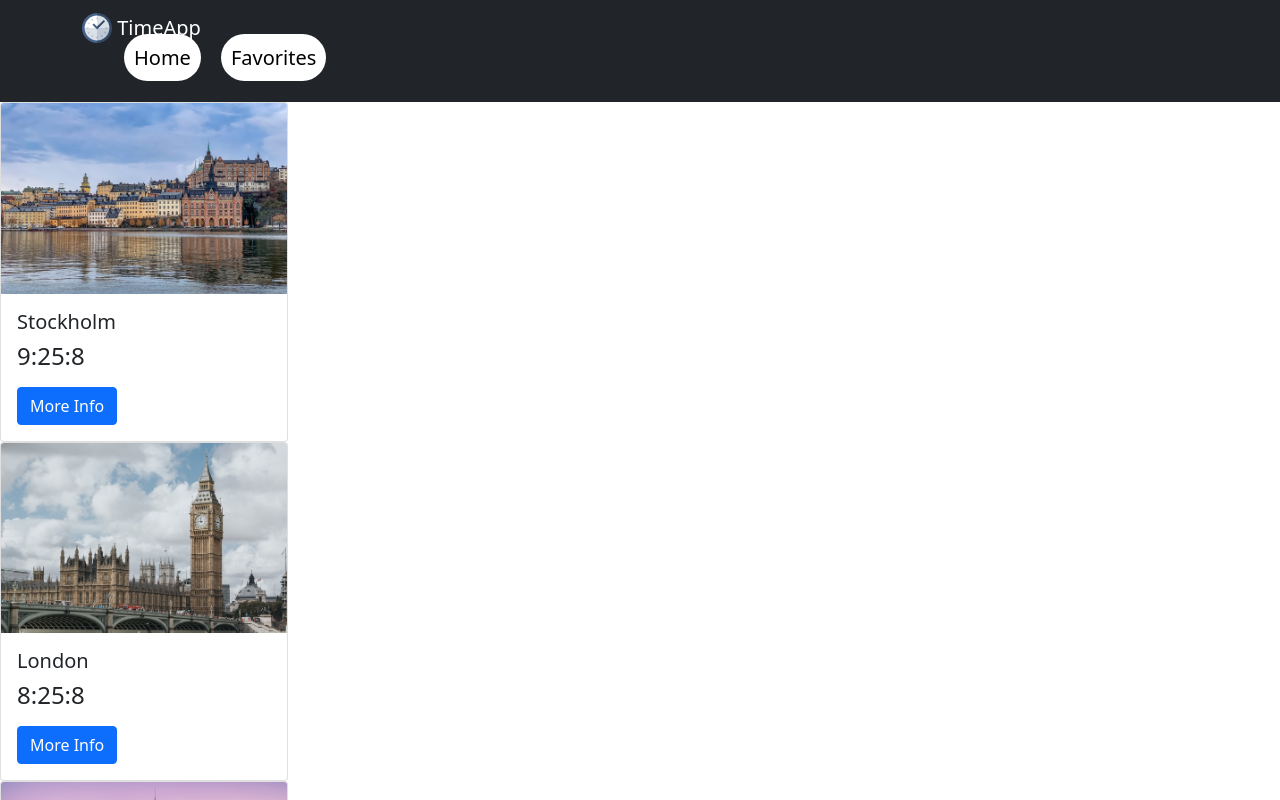
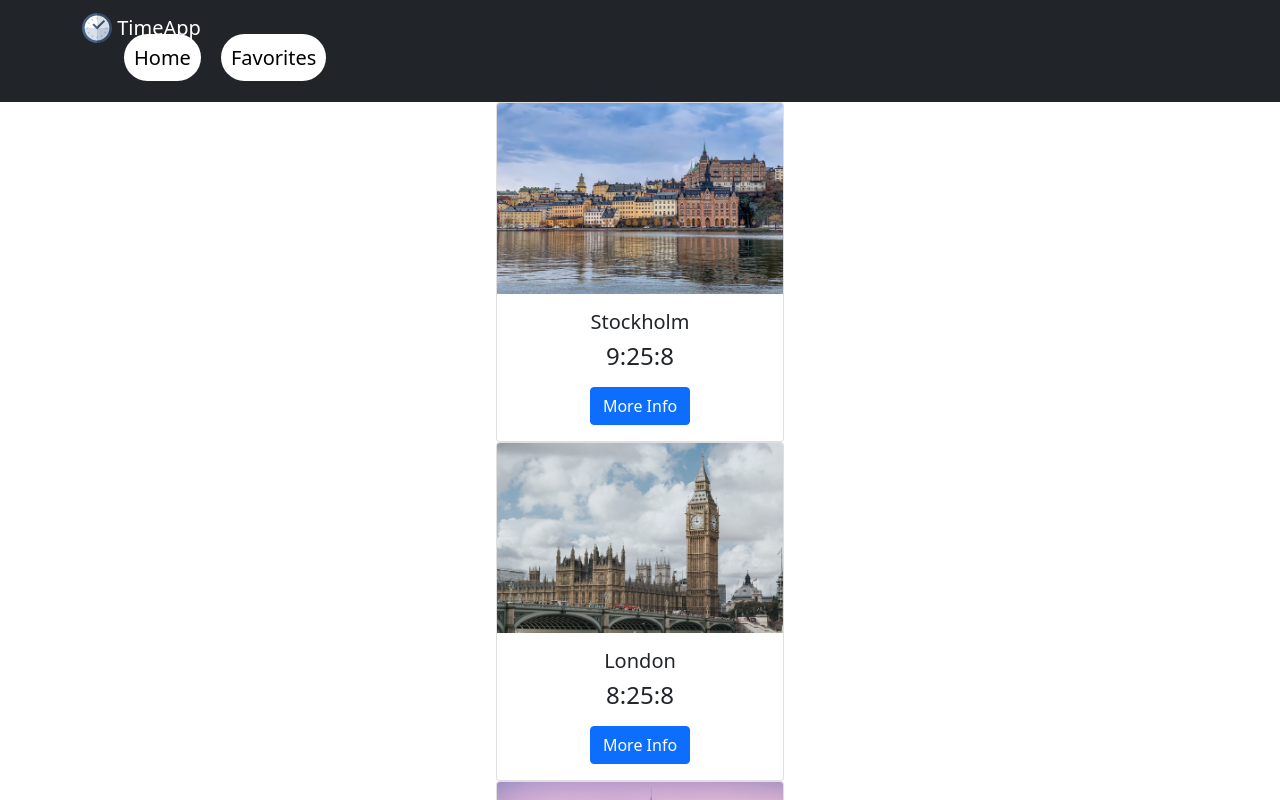
Before and after one commit to argjend551/TimeApp, a React (Vite) app: page / in a window 1280 px wide. Shown: the top 800 px of the page. Built offline with nearby package versions, Linux system fonts and the light colour scheme.

Commit message:
Working on bootstrap CSS for the cards, centering the cards on the homepage.

```diff
--- a/index.html
+++ b/index.html
@@ -1,14 +1,19 @@
 <!DOCTYPE html>
 <html lang="en">
+
 <head>
   <meta charset="UTF-8" />
   <link rel="icon" type="image/svg+xml" href="/src/favicon.svg" />
   <meta name="viewport" content="width=device-width, initial-scale=1.0" />
+  <link href="https://cdn.jsdelivr.net/npm/bootstrap@5.1.3/dist/css/bootstrap.min.css" rel="stylesheet"
+    integrity="sha384-1BmE4kWBq78iYhFldvKuhfTAU6auU8tT94WrHftjDbrCEXSU1oBoqyl2QvZ6jIW3" crossorigin="anonymous">
   <link rel="stylesheet" href="style.css">
   <title>TimeApp</title>
 </head>
+
 <body>
   <div id="root"></div>
   <script type="module" src="/src/components/main.jsx"></script>
 </body>
+
 </html>
--- a/src/components/ReadCity.jsx
+++ b/src/components/ReadCity.jsx
@@ -2,6 +2,7 @@ import GetLocalTime from "./GetLocalTime";
 import { useState } from "react";
 import Button from 'react-bootstrap/Button';
 import Card from 'react-bootstrap/Card';
+import Col from 'react-bootstrap/Col';
 
 function ReadCity(props) {
 
@@ -13,6 +14,7 @@ function ReadCity(props) {
 
 
   return (
+    <Col l={3} s={12}>
       <Card style={{ width: '18rem' }}>
         <Card.Img variant="top" src={image} />
         <Card.Body>
@@ -23,6 +25,7 @@ function ReadCity(props) {
           <Button variant="primary">More Info</Button>
         </Card.Body>
       </Card>
+    </Col>
   );
 }
 
--- a/src/pages/Home.jsx
+++ b/src/pages/Home.jsx
@@ -1,10 +1,17 @@
 import React from "react";
 import ReadCityList from "../components/ReadCityList";
+import Row from 'react-bootstrap/Row'
+import Container from 'react-bootstrap/Container'
 
 function Home() {
   return (
     <div>
-      <ReadCityList />
+      <Container align="center" fluid className="card-container">
+        <Row></Row>
+        <Row>
+          <ReadCityList />
+        </Row>
+      </Container>
     </div>
   );
 }
```
Lines whose indentation alone changed are shown as unchanged.
